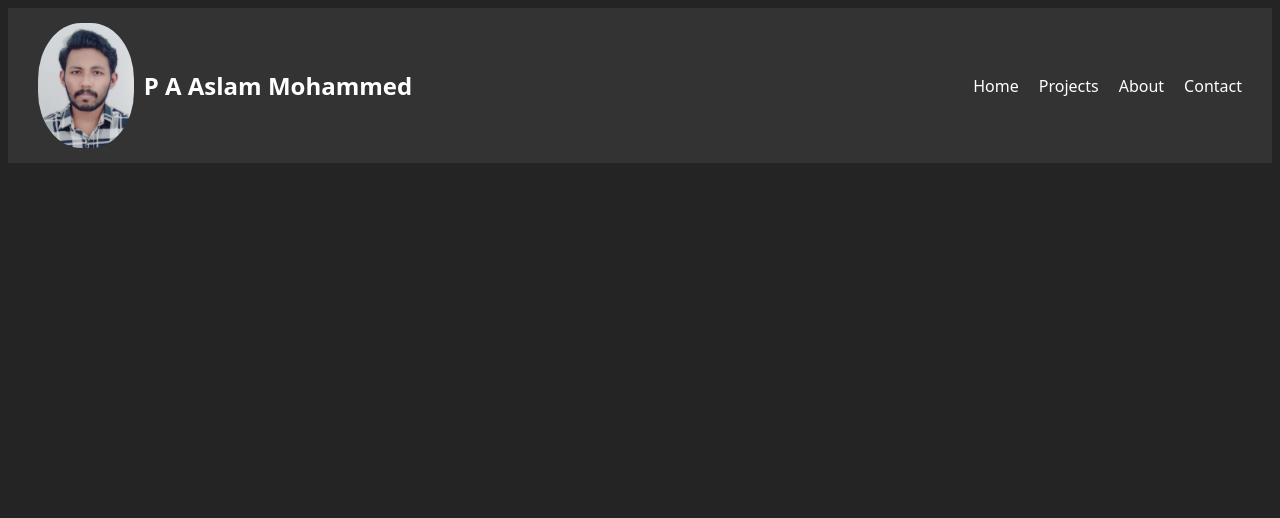
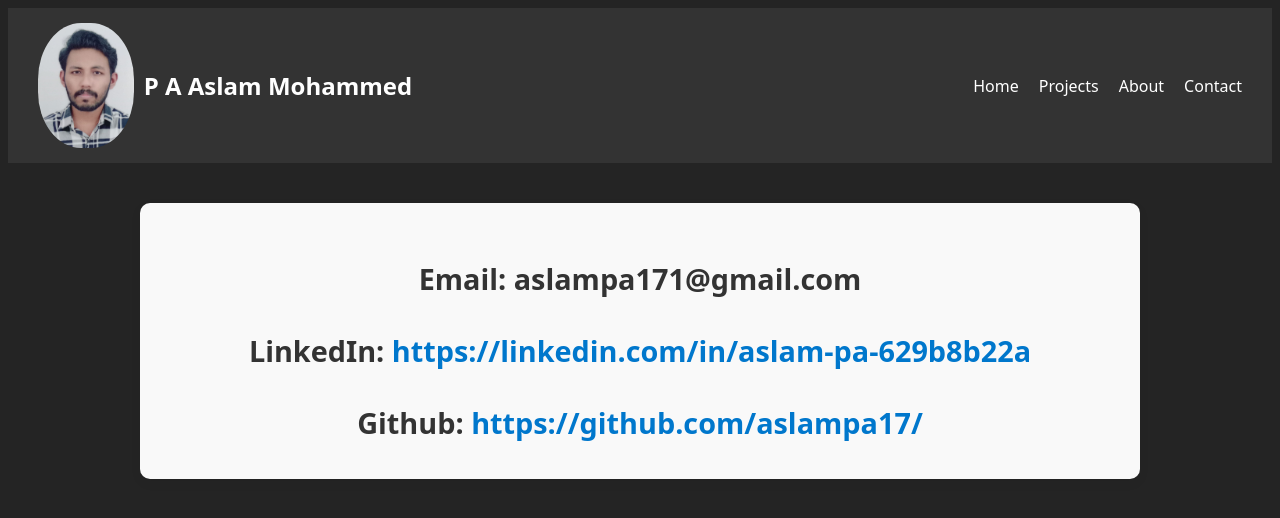
Before and after one commit to aslampa17/aslampa17, a React (Vite) app: page /aslampa17/contact in a window 1280 px wide. Shown: the top 518 px of the page. Built offline with nearby package versions, Linux system fonts and the light colour scheme.

Commit message:
Fix nav links

```diff
--- a/src/App.jsx
+++ b/src/App.jsx
@@ -11,9 +11,9 @@ function App() {
       <Navbar />
       <Routes>
         <Route path="/aslampa17" element={<Home />} />
-        <Route path="/projects" element={<Project />} />
-        <Route path="/about" element={<About />} />
-        <Route path="/contact" element={<Contact />} />
+        <Route path="/aslampa17/projects" element={<Project />} />
+        <Route path="/aslampa17/about" element={<About />} />
+        <Route path="/aslampa17/contact" element={<Contact />} />
       </Routes>
     </Router>
   )
--- a/src/Contact.jsx
+++ b/src/Contact.jsx
@@ -4,8 +4,8 @@ function Contact(){
         <section>
             <article>
                 <h3>Email: aslampa171@gmail.com</h3>
-                <h3>Linkedin: </h3>
-                <h3>Github: https://github.com/aslampa17/</h3>
+                <h3>LinkedIn: <a href="https://linkedin.com/in/aslam-pa-629b8b22a">https://linkedin.com/in/aslam-pa-629b8b22a</a></h3>
+                <h3>Github: <a href="https://github.com/aslampa17/">https://github.com/aslampa17/</a></h3>
             </article>
         </section>
         </>
--- a/src/Navbar.jsx
+++ b/src/Navbar.jsx
@@ -11,9 +11,9 @@ function Navbar(){
             </div>
             <ul className="nav-links">
                 <li><Link to="/aslampa17">Home</Link></li>
-                <li><Link to="/projects">Projects</Link></li>
-                <li><Link to="/about">About</Link></li>
-                <li><Link to="/contact">Contact</Link></li>
+                <li><Link to="/aslampa17/projects">Projects</Link></li>
+                <li><Link to="/aslampa17/about">About</Link></li>
+                <li><Link to="/aslampa17/contact">Contact</Link></li>
             </ul>
         </div>
     )
```
